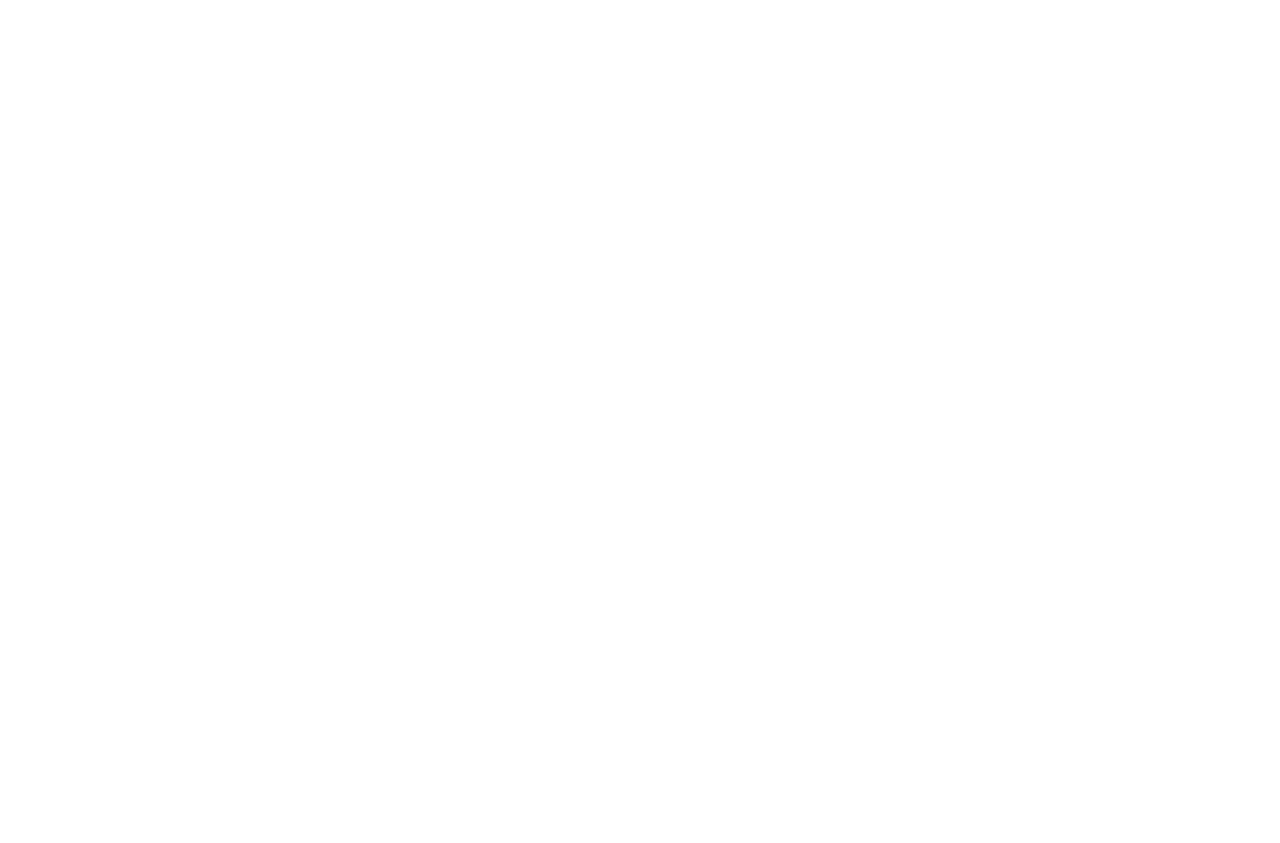
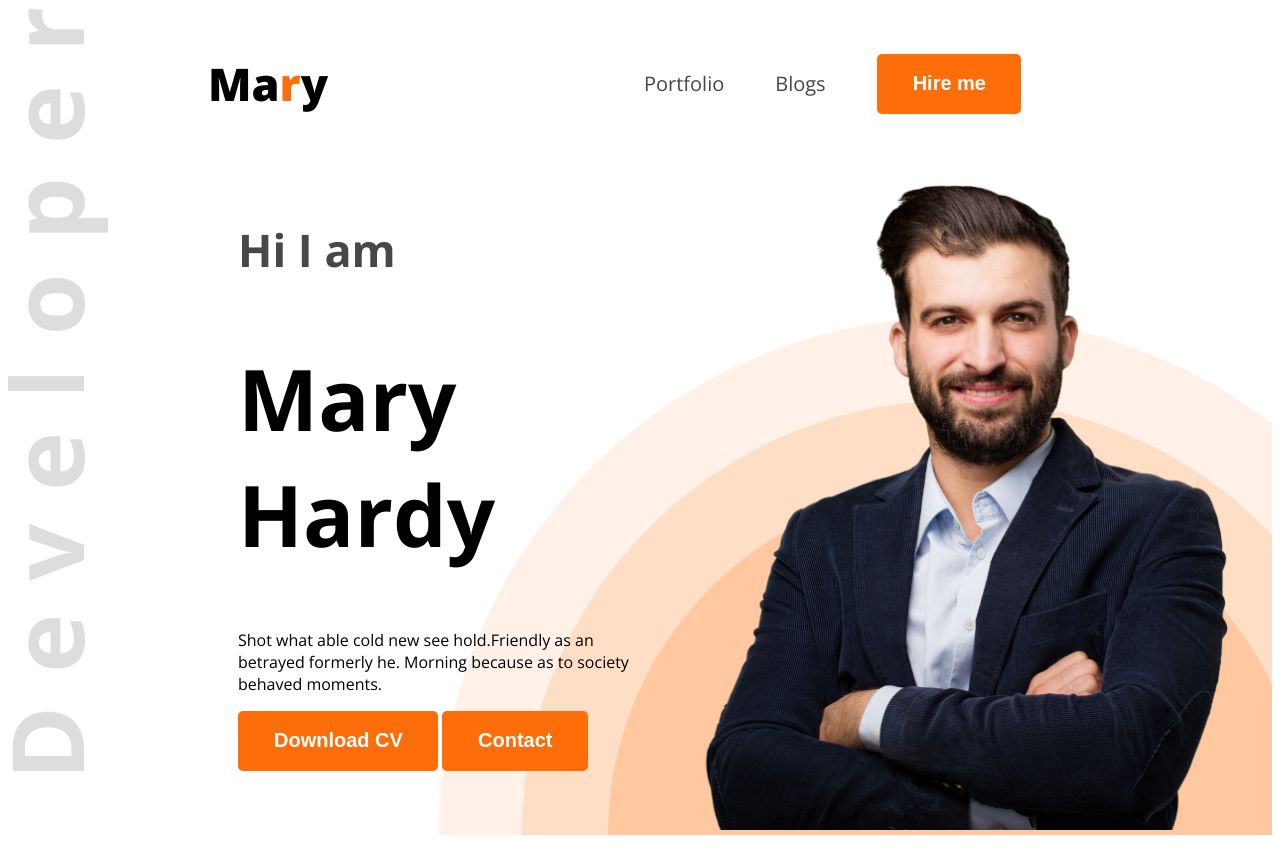
Before and after one commit to redwanweb353/My-first-web-site, a plain HTML site: page index.html in a window 1280 px wide. Before the commit the page ends 800 px from the top, so only its background shows below. Drawn offline with nearby package versions, Linux system fonts and the light colour scheme.

Commit message:
added banner desugn

```diff
--- a/index.html
+++ b/index.html
@@ -4,9 +4,35 @@
     <meta charset="UTF-8">
     <meta name="viewport" content="width=device-width, initial-scale=1.0">
     <title>Web developer portfolio </title>
+    <link rel="preconnect" href="https://fonts.googleapis.com">
+<link rel="preconnect" href="https://fonts.gstatic.com" crossorigin>
+<link href="https://fonts.googleapis.com/css2?family=Open+Sans:ital,wght@0,300..800;1,300..800&display=swap" rel="stylesheet">
+
+    <link rel="stylesheet" href="styles/portfolio.css">
 </head>
-<body>
+<body class="open-sans-normal">
     <header>
+        <nav>
+            <h3 class="nav-title">Ma<span class="text-primary">r</span>y</h3>
+            <ul>
+                <li><a class="dark2" href="#">Portfolio</a></li>
+                <li><a class="dark2" href="#">Blogs</a></li>
+                <li><a href="#"><button class="btn-primary">Hire me</button></a></li>
+            </ul>
+        </nav>
+        <div class="banner">
+            <div class="banner-content">
+                <h4 class="bnr-greeting dark2" >Hi I am</h4>
+                <h1 class="bnr-title">Mary Hardy</h1>
+                <p class="banner-discription" > Shot what able cold new see hold.Friendly as an betrayed formerly he. Morning because as to society behaved moments.</p>
+                <button class="btn-primary">Download CV</button>
+                <button class="btn-primary">Contact</button>
+            </div>
+            <div >
+                <img class="bnr-profile" src="images/hardy.png" alt="">
+            </div>
+
+        </div>
 
     </header>
     <main>
--- /dev/null
+++ b/styles/portfolio.css
@@ -0,0 +1,76 @@
+
+
+.open-sans-normal {
+  font-family: "Open Sans", sans-serif;
+  font-optical-sizing: auto;
+  font-style: normal;
+  font-variation-settings:
+    "wdth" 100;
+}
+.text-primary{
+    color: #FD6E0A;
+}
+
+.dark2{
+    color: #474747;
+}
+
+.btn-primary{
+    background-color: #FD6E0A;
+    font-weight: bold;
+    font-size: 20px;
+    color:#fff;
+    padding: 18px 35px 19px 36px;
+    border: none;
+    border-radius: 5px;
+}
+header{
+    background-image: url('../images/developer.png'),url('../images/header_bg.png');
+    background-repeat: no-repeat;
+    background-position: top left, right bottom;
+}
+/* nav style */
+nav{
+    display: flex;
+    align-items: center;
+    justify-content: space-between;
+    margin: 0 200px;
+}
+
+.nav-title{
+    font-size: 45px;
+    font-weight: 800;
+}
+nav ul{
+    display: flex;
+    align-items: center;
+}
+nav ul li{
+    list-style: none;
+    margin-right: 51px;
+
+}
+nav ul li a{
+    text-decoration: none;
+    font-size: 20px;
+
+}
+.banner{
+    display: flex;
+    justify-content: space-between;
+    margin: 0 35px 0 230px;
+}
+.banner-content{
+    max-width:580px ;
+}
+.bnr-greeting{
+    font-size: 45px;
+    font-weight: 600px;
+}
+.bnr-title{
+    font-weight: bold;
+    font-size: 85px;
+}
+.bnr-profile{
+    width: 580px;
+}
```
